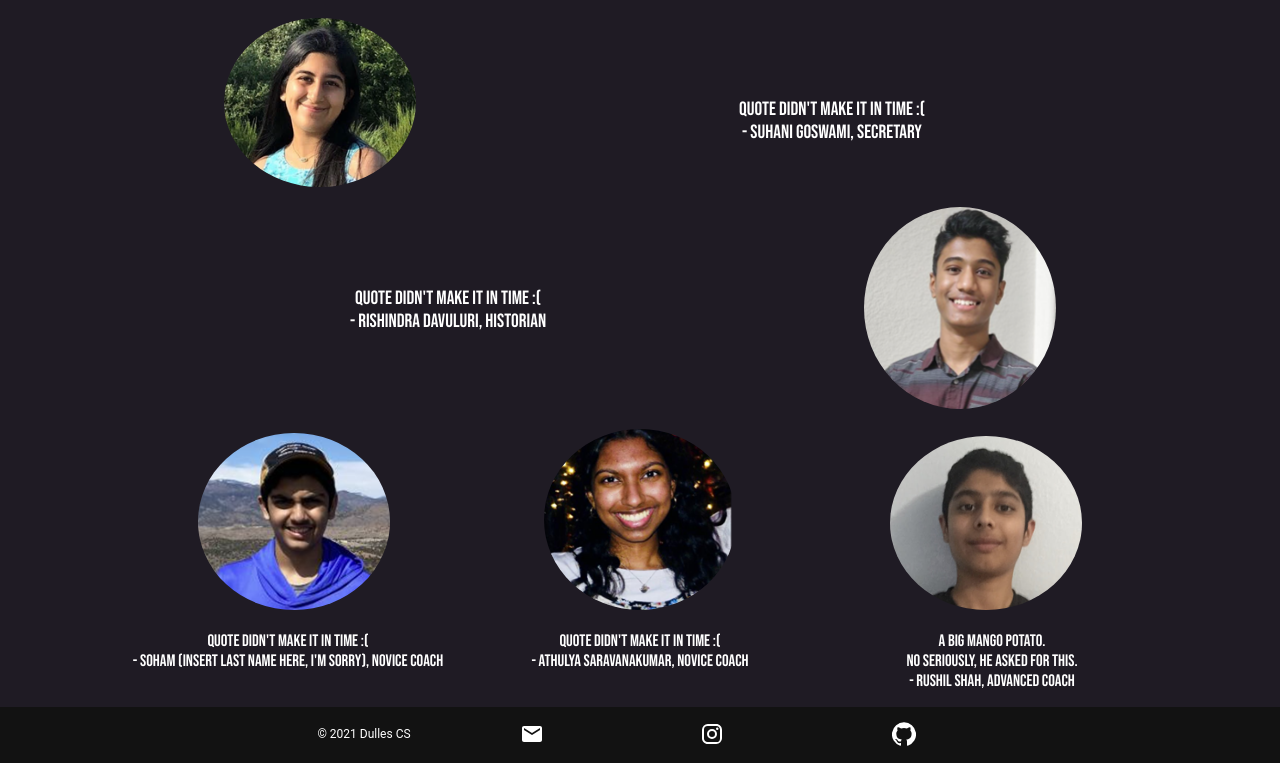
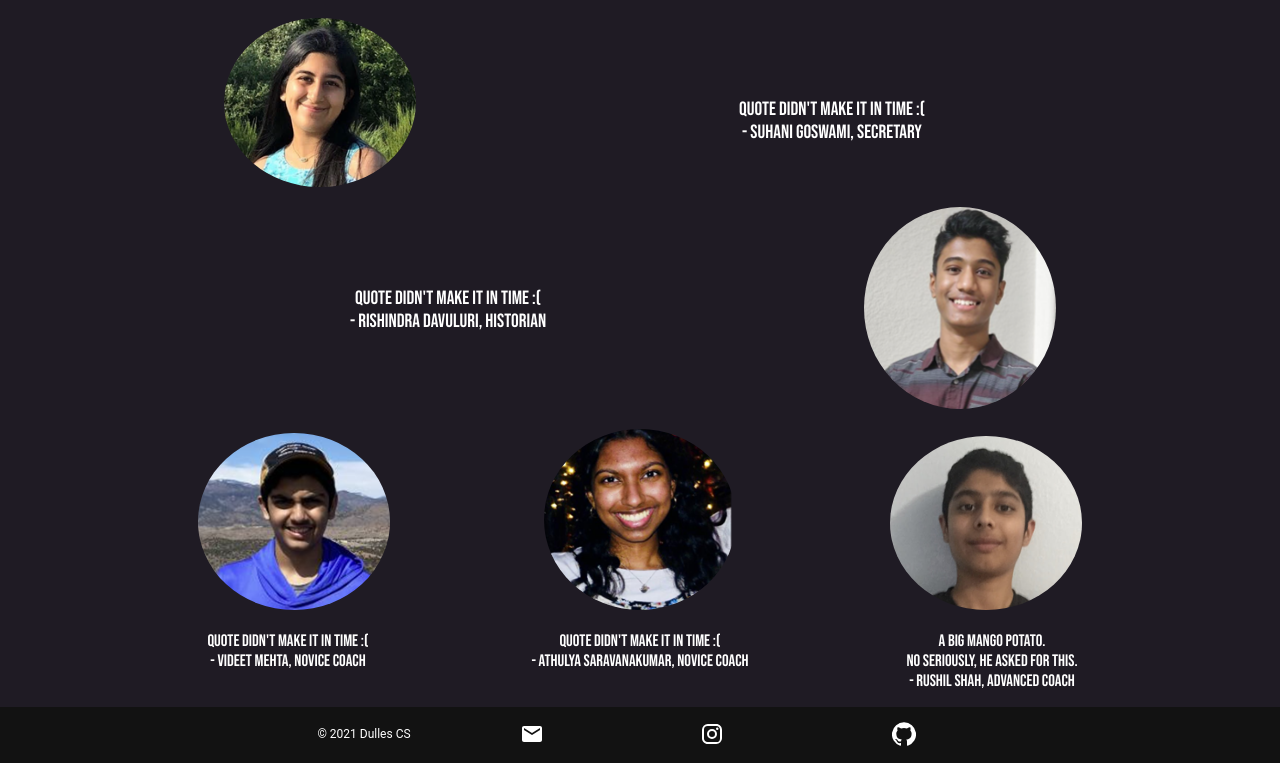
Before and after one commit to dullescompsci/website, a React (Create React App) app in the folder React-Website/: page /officers in a window 1280 px wide. Shown: the part 1500-2263 px from the top of the page. Built offline with nearby package versions, Linux system fonts and the light colour scheme.

Commit message:
Updated Officer Quotes

```diff
--- a/React-Website/src/components/Officers.js
+++ b/React-Website/src/components/Officers.js
@@ -71,7 +71,7 @@ function Officers() {
                   <div class="row">
                       <p class="officerTextLeftX">
                           Quote didn't make it in time :( <br />
-                          - Soham (Insert Last Name Here, I'm sorry), Novice Coach
+                          - Videet Mehta, Novice Coach
                 </p><p class="officerTextRightX">
                           A Big Mango Potato.<br />No seriously, he asked for this.<br />
                           - Rushil Shah, Advanced Coach
```
